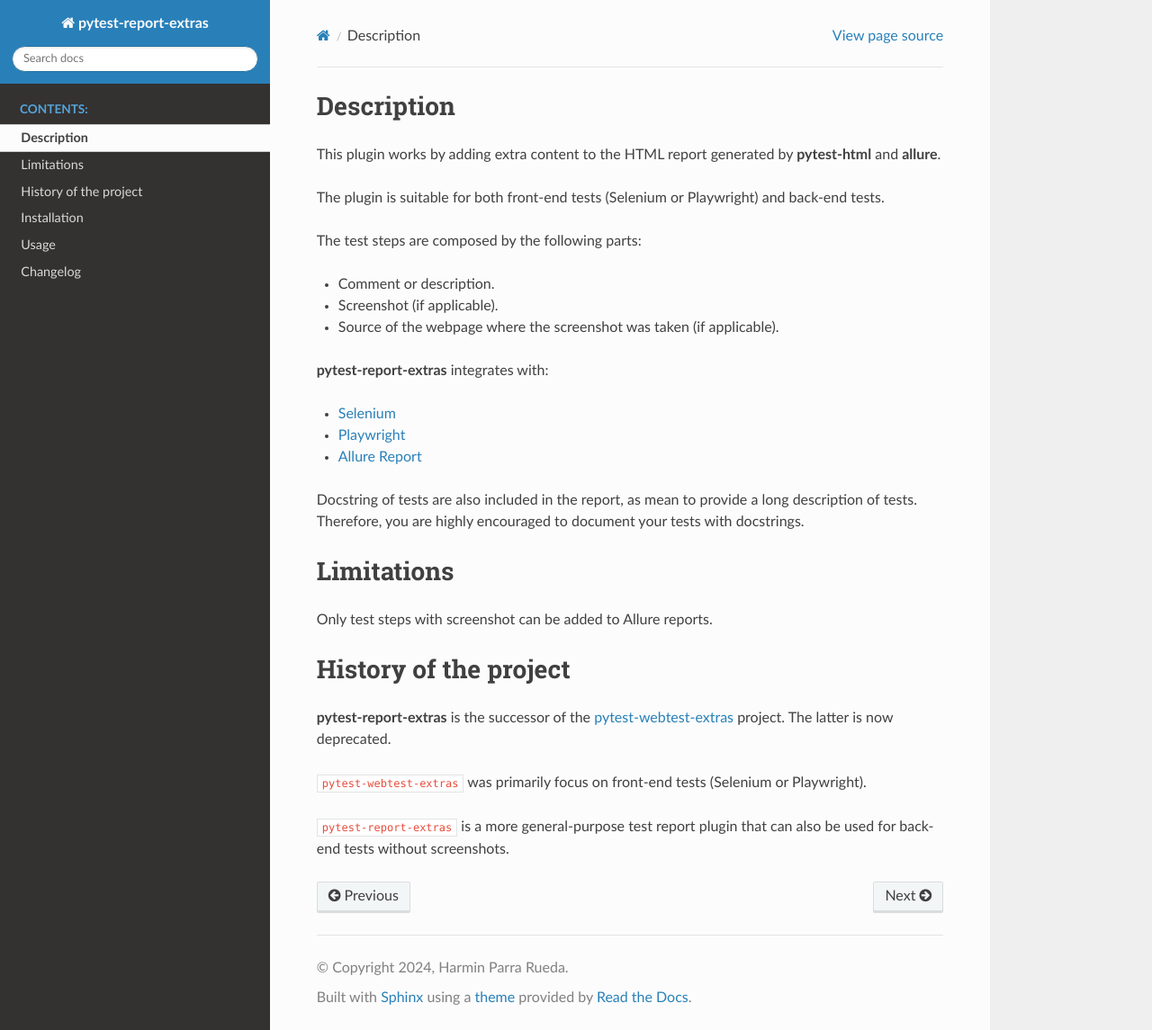
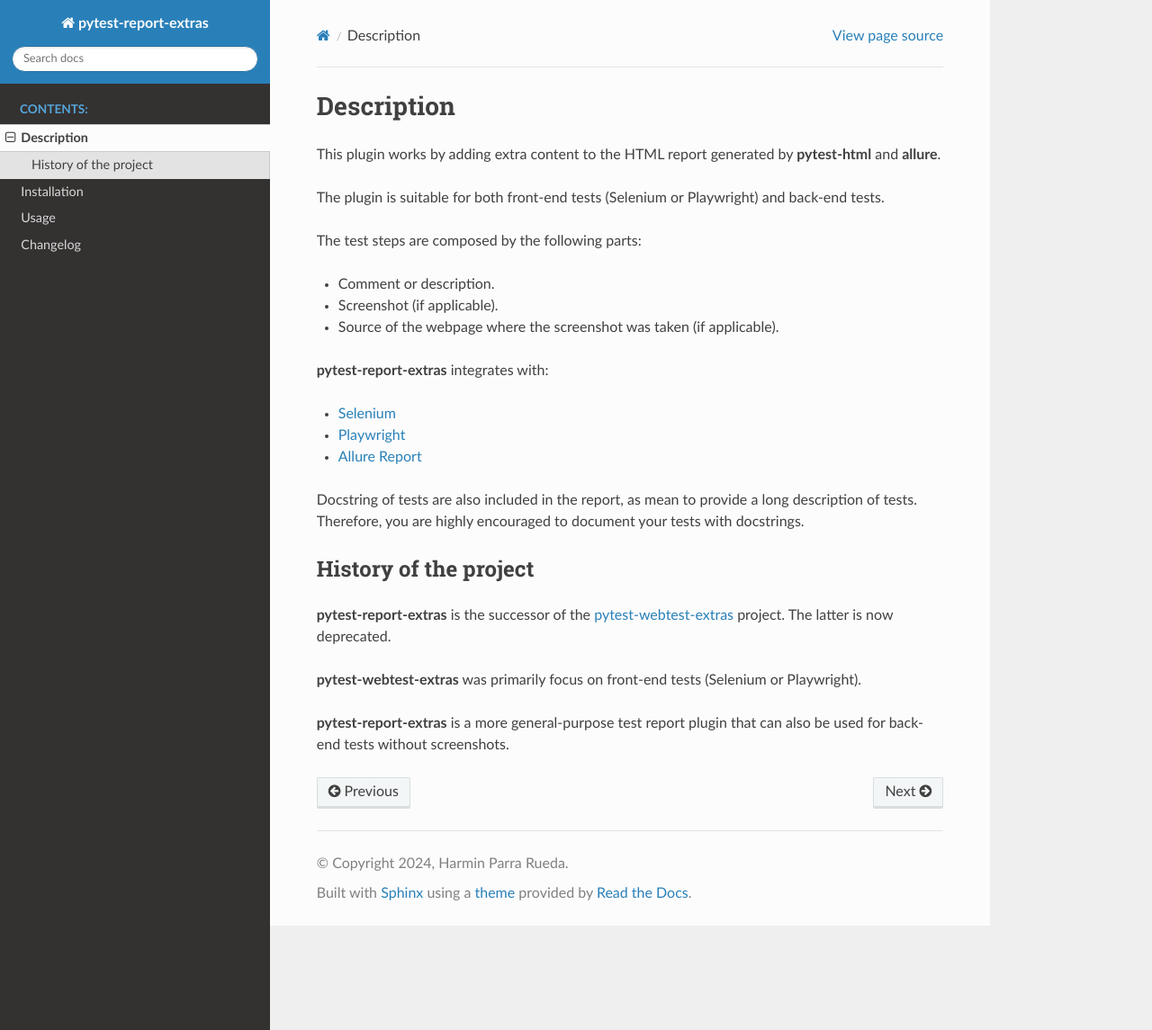
Before and after one commit to harmin-parra/pytest-report-extras, a Sphinx documentation site: the page built from docs/description.rst, in a window 1280 px wide and 1145 px high. Shown: the whole window at 90% size. Built offline with Sphinx 7.4.7 and the Read the Docs theme 3.1.0, drawn with Linux system fonts in a browser that asks for light colours.

Commit message:
update docs

```diff
--- a/docs/description.rst
+++ b/docs/description.rst
@@ -27,19 +27,11 @@
 Therefore, you are highly encouraged to document your tests with docstrings.
 
 
-===========
-Limitations
-===========
-
-Only test steps with screenshot can be added to Allure reports.
-
-
-======================
 History of the project
 ======================
 
 **pytest-report-extras** is the successor of the `pytest-webtest-extras <https://pytest-webtest-extras.readthedocs.io/>`_ project. The latter is now deprecated.
 
-``pytest-webtest-extras`` was primarily focus on front-end tests (Selenium or Playwright).
+**pytest-webtest-extras** was primarily focus on front-end tests (Selenium or Playwright).
 
-``pytest-report-extras`` is a more general-purpose test report plugin that can also be used for back-end tests without screenshots.
+**pytest-report-extras** is a more general-purpose test report plugin that can also be used for back-end tests without screenshots.
```
Also changed, not shown: docs/user_guide.rst (+6 -4 lines).
